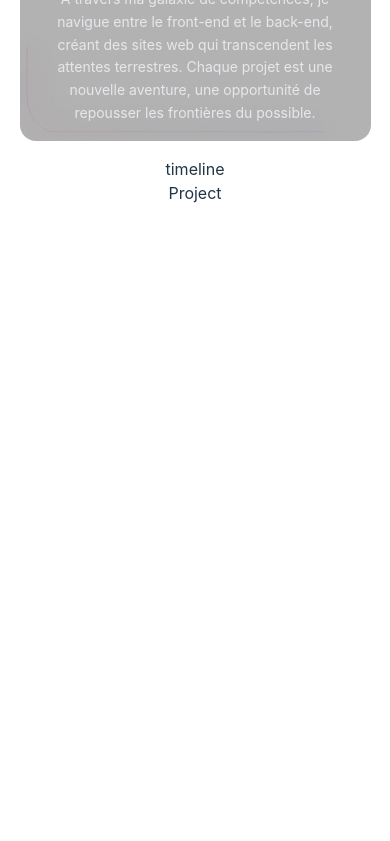
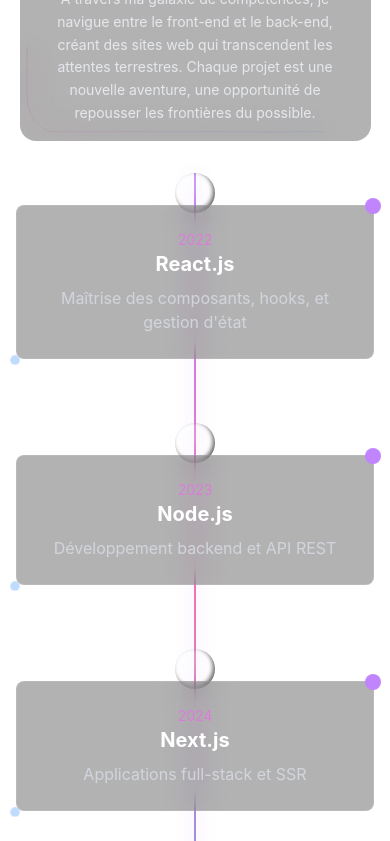
Before and after one commit to RomainEpitech/Portfolio, a React (Vite) app in the folder front/: page / in a window 390 px wide. Shown: the part 1156-1997 px from the top of the page. Before the commit the page ends 1361 px from the top, so only its background shows below. Built offline with nearby package versions, Linux system fonts and the light colour scheme.

Commit message:
feat: timeline skills init

```diff
--- a/front/src/components/Timejine.jsx
+++ b/front/src/components/Timejine.jsx
@@ -1,12 +1,158 @@
-import React from "react";
+import React, { useEffect, useState } from 'react';
+import { motion } from 'framer-motion';
 
 const Timeline = () => {
+    const [isVisible, setIsVisible] = useState(false);
+
+    useEffect(() => {
+        const observer = new IntersectionObserver(
+            ([entry]) => {
+                if (entry.isIntersecting) {
+                    setIsVisible(true);
+                }
+            },
+            { threshold: 0.1 }
+        );
+
+        const timelineElement = document.getElementById('timeline');
+        if (timelineElement) {
+            observer.observe(timelineElement);
+        }
+
+        return () => observer.disconnect();
+    }, []);
+
+    const skills = [
+        {
+            year: "2022",
+            title: "React.js",
+            description: "Maîtrise des composants, hooks, et gestion d'état",
+            color: "from-purple-400 to-purple-900"
+        },
+        {
+            year: "2023",
+            title: "Node.js",
+            description: "Développement backend et API REST",
+            color: "from-emerald-400 to-emerald-900"
+        },
+        {
+            year: "2024",
+            title: "Next.js",
+            description: "Applications full-stack et SSR",
+            color: "from-blue-400 to-blue-900"
+        }
+    ];
+
+    const cardVariants = {
+        hidden: { opacity: 0, y: 50 },
+        visible: {
+            opacity: 1,
+            y: 0,
+            transition: {
+                duration: 0.8,
+                ease: [0.2, 0.65, 0.3, 0.9]
+            }
+        }
+    };
 
     return (
-        <div>
-            timeline
+        <div id="timeline" className="relative min-h-screen p-4 md:p-8 overflow-hidden">
+            <div className={`absolute left-1/2 w-0.5 h-full bg-gradient-to-b from-transparent via-purple-500/30 to-transparent transform -translate-x-1/2
+                ${isVisible ? 'animate-glow' : ''}`}>
+                <div className={`absolute top-0 w-full h-full bg-gradient-to-b from-purple-400 via-pink-400 to-blue-400
+                    ${isVisible ? 'animate-line-descent' : 'opacity-0'}`} />
+            </div>
+
+            <div className="relative z-10 max-w-6xl mx-auto">
+                {skills.map((skill, index) => (
+                    <motion.div
+                        key={skill.title}
+                        className={`relative flex flex-col ${index % 2 === 0 ? 'md:flex-row' : 'md:flex-row-reverse'} items-center mb-16`}
+                        initial="hidden"
+                        animate={isVisible ? "visible" : "hidden"}
+                        variants={cardVariants}
+                        custom={index}
+                    >
+                        <div className="absolute left-1/2 transform -translate-x-1/2 w-10 h-10">
+                            <div className={`w-full h-full rounded-full bg-gradient-radial ${skill.color}
+                                animate-float shadow-[inset_-2px_-2px_4px_rgba(0,0,0,0.6)]`}>
+                                <div className="absolute inset-0 rounded-full bg-[radial-gradient(circle_at_25%_25%,rgba(255,255,255,0.3)_0%,transparent_60%)]" />
+                                <div className="absolute inset-0 bg-gradient-conic from-transparent via-white/10 to-transparent animate-selfRotate" />
+                            </div>
+                        </div>
+
+                        <div className={`w-full md:w-1/2 ${index % 2 === 0 ? 'md:pr-12' : 'md:pl-12'} mt-8 md:mt-0`}>
+                            <motion.div
+                                className="relative p-6 rounded-lg bg-black/30 backdrop-blur-md border border-white/10"
+                                whileHover={{ scale: 1.02 }}
+                                transition={{ duration: 0.2 }}
+                            >
+                                <div className="absolute -top-2 -right-2 w-4 h-4 bg-purple-400 rounded-full animate-twinkle" />
+                                <div className="absolute -bottom-2 -left-2 w-3 h-3 bg-blue-400 rounded-full animate-twinkle-delayed" />
+
+                                <div className="text-sm bg-gradient-to-r from-purple-400 to-pink-400 bg-clip-text text-transparent">{skill.year}</div>
+                                <h3 className="text-xl font-bold text-white mb-2">{skill.title}</h3>
+                                <p className="text-gray-300">{skill.description}</p>
+
+                                <div className="absolute inset-0 rounded-lg bg-gradient-to-r from-purple-500/0 via-pink-500/10 to-blue-500/0 opacity-0 group-hover:opacity-100 transition-opacity duration-300" />
+                            </motion.div>
+                        </div>
+                    </motion.div>
+                ))}
+            </div>
+
+            <style jsx>{`
+                @keyframes glow {
+                    0%, 100% { box-shadow: 0 0 20px rgba(147,51,234,0.3); }
+                    50% { box-shadow: 0 0 40px rgba(147,51,234,0.5); }
+                }
+
+                @keyframes lineDescend {
+                    from { height: 0%; }
+                    to { height: 100%; }
+                }
+
+                @keyframes twinkle {
+                    0%, 100% { opacity: 1; transform: scale(1); }
+                    50% { opacity: 0.4; transform: scale(0.8); }
+                }
+
+                @keyframes float {
+                    0%, 100% { transform: translateY(0); }
+                    50% { transform: translateY(-10px); }
+                }
+
+                @keyframes selfRotate {
+                    from { transform: rotate(0deg); }
+                    to { transform: rotate(360deg); }
+                }
+
+                .animate-glow {
+                    animation: glow 3s infinite;
+                }
+
+                .animate-line-descent {
+                    animation: lineDescend 2s ease-out forwards;
+                }
+
+                .animate-twinkle {
+                    animation: twinkle 3s infinite;
+                }
+
+                .animate-twinkle-delayed {
+                    animation: twinkle 3s infinite 1.5s;
+                }
+
+                .animate-float {
+                    animation: float 6s infinite ease-in-out;
+                }
+
+                .animate-selfRotate {
+                    animation: selfRotate 20s linear infinite;
+                }
+            `}</style>
         </div>
-    )
-}
+    );
+};
 
 export default Timeline;
```
